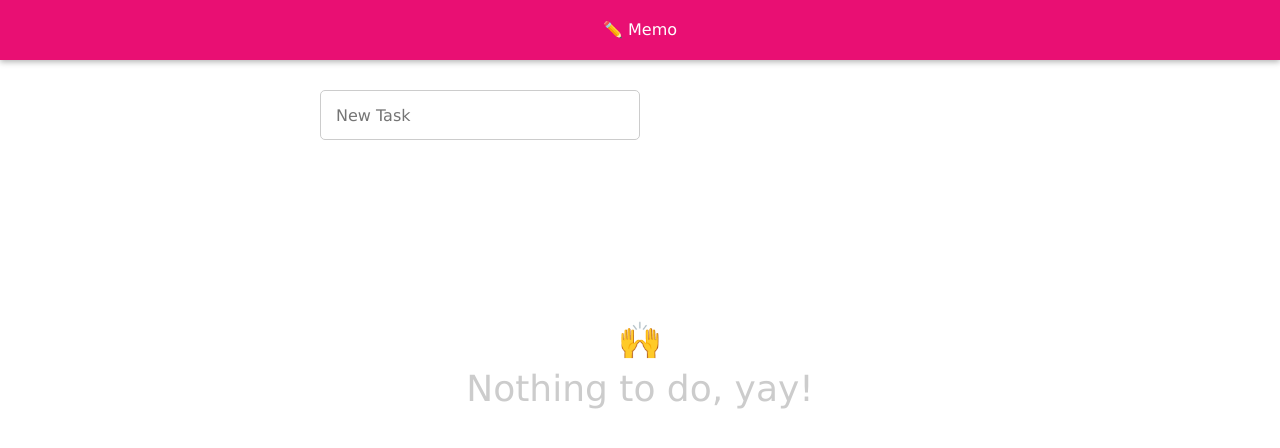
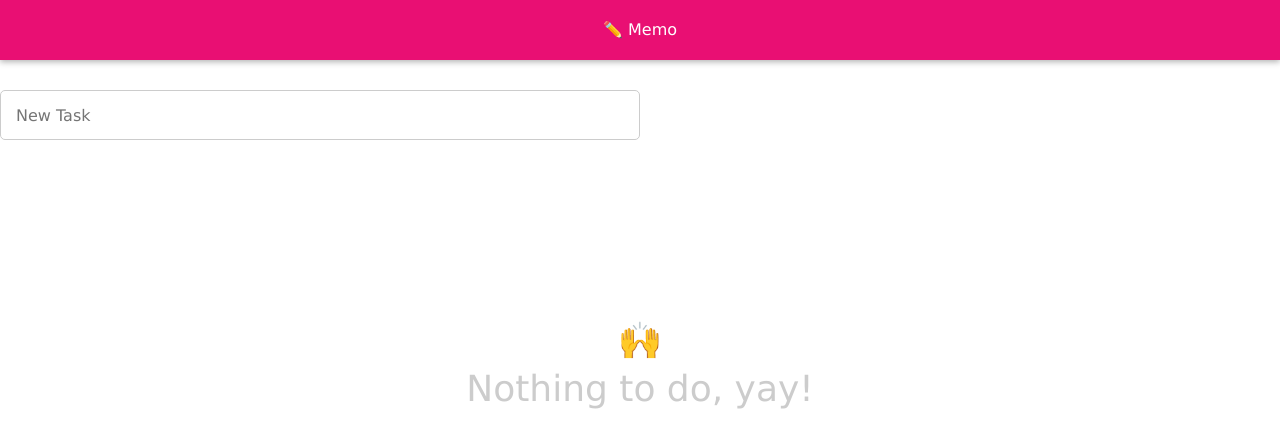
Before and after one commit to markusoelhafen/todo-app-pwa, a React (Create React App) app: page / in a window 1280 px wide. Shown: the top 448 px of the page. Built offline with nearby package versions, Linux system fonts and the light colour scheme.

Commit message:
fix: remove styling from app.tsx

```diff
--- a/src/App.tsx
+++ b/src/App.tsx
@@ -1,6 +1,6 @@
 import * as React from 'react';
-import styled, { injectGlobal } from 'styled-components';
-import Frame, { MaxWidth } from './components/frame/frame';
+import { injectGlobal } from 'styled-components';
+// import Frame from './components/frame/frame';
 import Header from './components/header/header';
 import Input from './container/input-container';
 import TaskListContainer from './container/tasklist-container';
@@ -31,21 +31,6 @@ injectGlobal`
   }
 `;
 
-const StyledMainFrame = styled(Frame)`
-  @media (max-width: 720px) {
-    justify-content: space-between;
-    height: 100%;
-  }
-`;
-
-const StyledInputFrame = styled(Frame)`
-  @media (max-width: 720px) {
-    justify-content: space-between;
-    flex-grow: 1
-    align-items: center;
-  }
-`;
-
 class App extends React.Component<{}, AppState> {
 
   public state: AppState = {
@@ -55,9 +40,8 @@ class App extends React.Component<{}, AppState> {
 
   public render() {
     return (
-      <StyledMainFrame centered={true}>
+      <div>
         <Header title="✏️ Memo" />
-        <StyledInputFrame maxWidth={MaxWidth.half}>
         <Input
           placeholder="New Task"
           onChange={e => this.handleChange(e)}
@@ -68,8 +52,7 @@ class App extends React.Component<{}, AppState> {
           data={this.state.data}
           onClick={e => this.deleteToDo(e)}
         />
-        </StyledInputFrame>
-      </StyledMainFrame>
+      </div>
     );
   }
 
```
Lines whose indentation alone changed are shown as unchanged.
